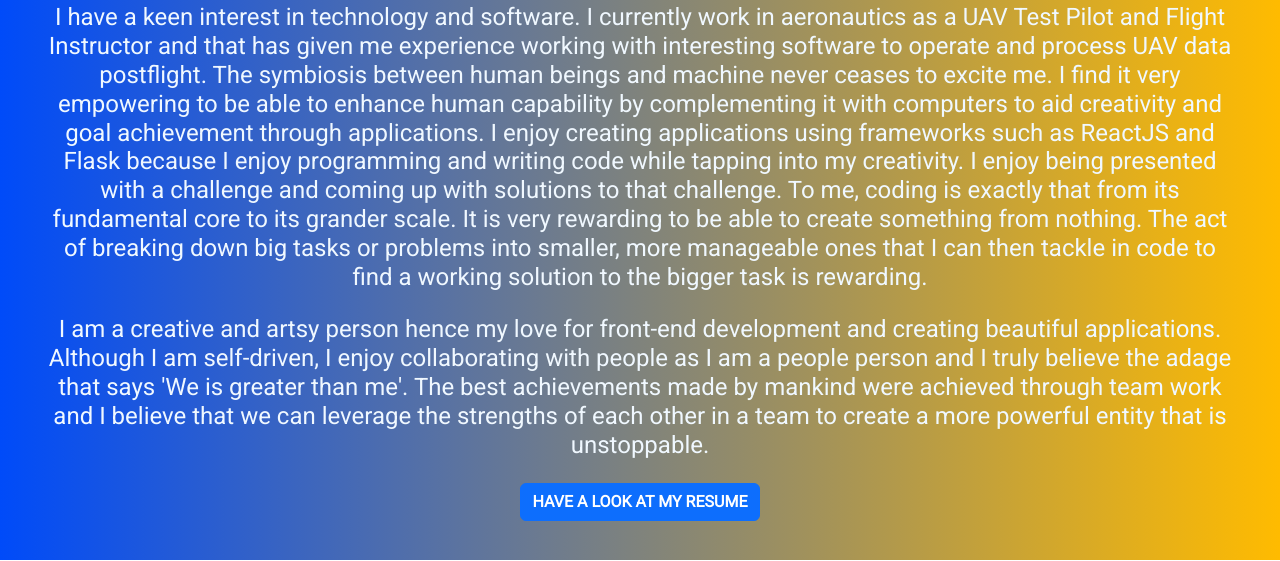
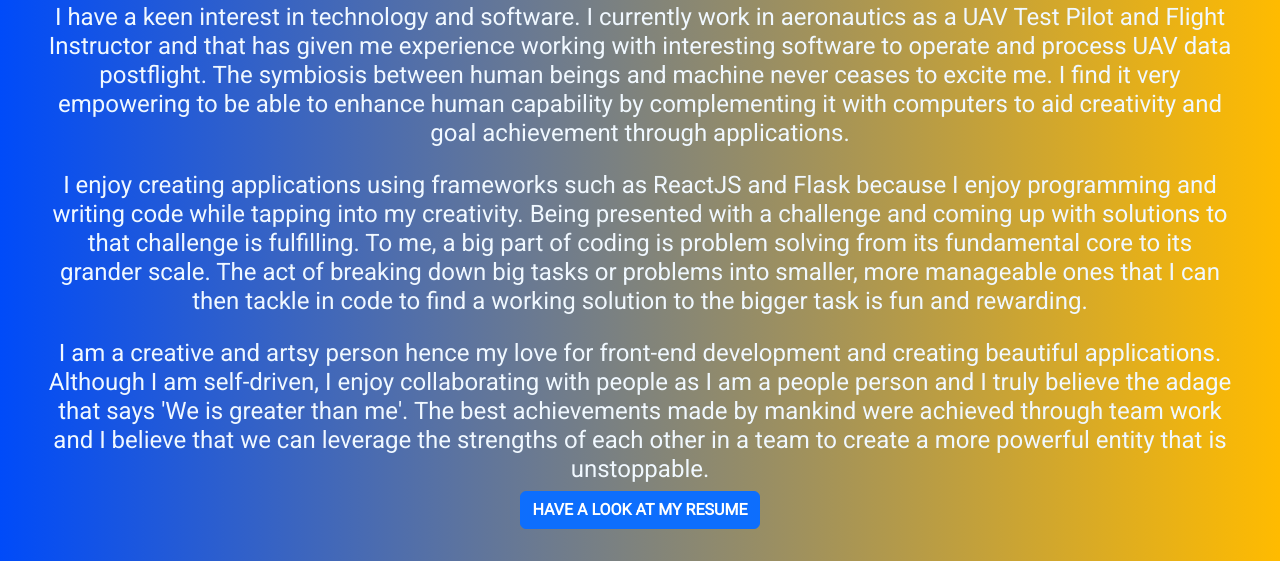
Before and after one commit to tpilototaps/PORTFOLIO, a plain HTML site: page index.html in a window 1280 px wide. Shown: the part 901-1462 px from the top of the page. Drawn offline with nearby package versions, Linux system fonts and the light colour scheme.

Commit message:
improved paragraphing

```diff
--- a/index.html
+++ b/index.html
@@ -32,12 +32,16 @@
       <div class="about-content" >
         <h1 class = tldr>ABOUT ME AND MY TECH INTERESTS</h1>
           <h4 class = tldr>I have a keen interest in technology and software. I currently work in aeronautics as a UAV Test Pilot and Flight Instructor and that has given me experience working with interesting software to operate and process UAV data postflight. The symbiosis between human beings and machine never ceases to excite me. I find it very empowering to be able to enhance human capability by complementing it with computers to aid creativity and goal achievement through applications.
-          I enjoy creating applications using frameworks such as ReactJS and Flask because I enjoy programming and writing code while tapping into my creativity. I enjoy being presented with a challenge and coming up with solutions to that challenge. To me, coding is exactly that from its fundamental core to its grander scale.
-          It is very rewarding to be able to create something from nothing. The act of breaking down big tasks or problems into smaller, more manageable ones that I can then tackle in code to find a working solution to the bigger task is rewarding.</h3>
+
           <p>
+          <h4 class = tldr>
+            I enjoy creating applications using frameworks such as ReactJS and Flask because I enjoy programming and writing code while tapping into my creativity. Being presented with a challenge and coming up with solutions to that challenge is fulfilling. To me, a big part of coding is problem solving from its fundamental core to its grander scale.
+            The act of breaking down big tasks or problems into smaller, more manageable ones that I can then tackle in code to find a working solution to the bigger task is fun and rewarding.
+          </h4>
+         </p>
           <h4 class = tldr>I am a creative and artsy person hence my love for front-end development and creating beautiful applications. Although I am self-driven, I enjoy collaborating with people as I am a people person and I truly believe the adage that says 'We is greater than me'.
           The best achievements made by mankind were achieved through team work and I believe that we can leverage the strengths of each other in a team to create a more powerful entity that is unstoppable.</h4>
-        </p>
+
         <a href="https://www.dropbox.com/s/xybfg35nqx302rv/Tapiwa%20Piloto%20Resume%20%281%29.pdf?dl=0"><button type="button" class="btn btn-primary"><strong>HAVE A LOOK AT MY RESUME</strong></button></a>
       </div>
     </div>
```
